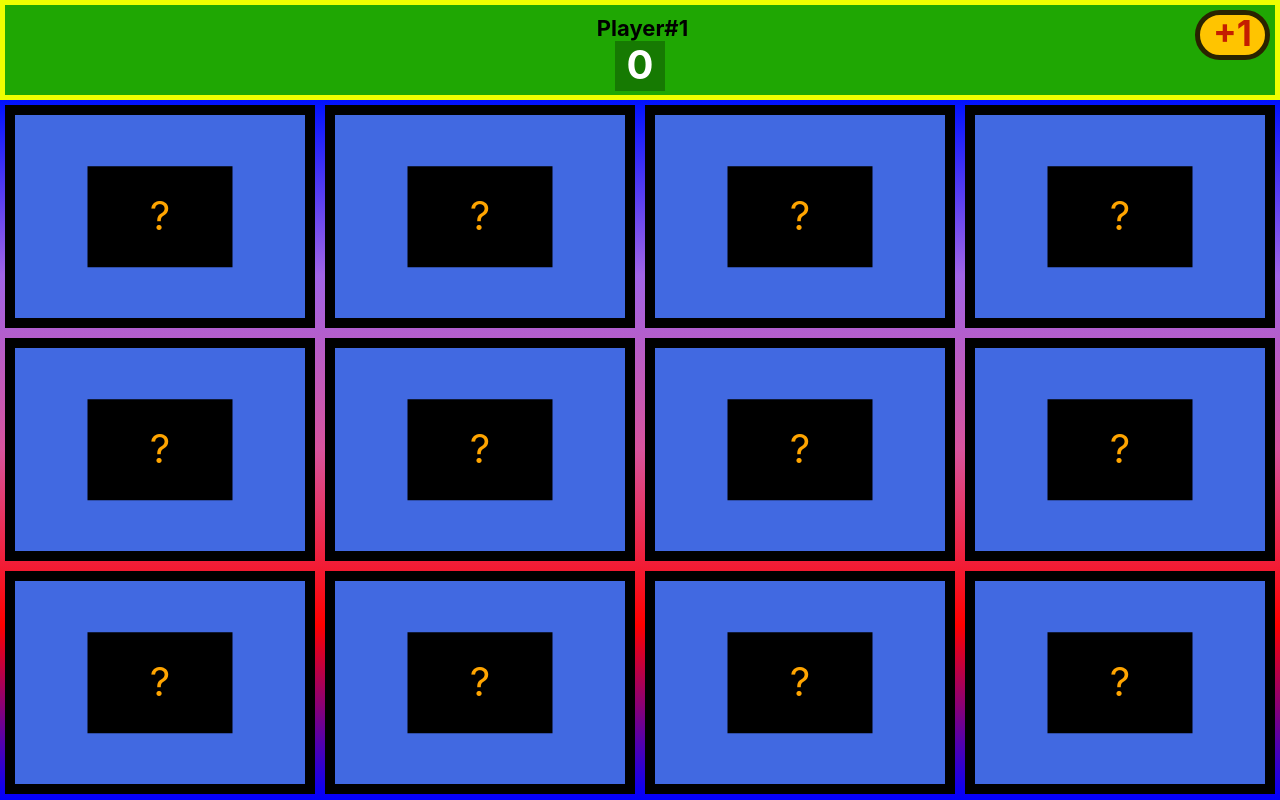
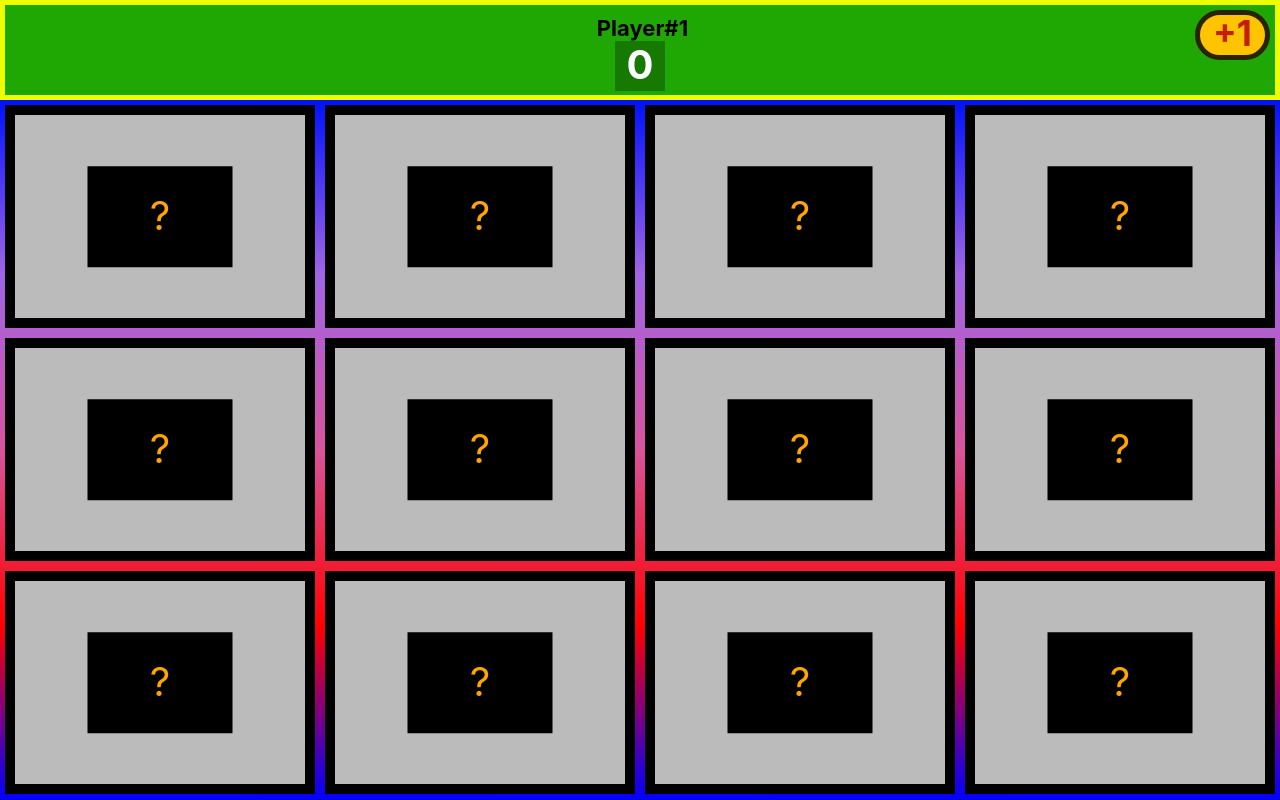
Before and after one commit to lemden/pwagames, a React (Create React App) app: page / in a window 1280 px wide. Built offline with nearby package versions, Linux system fonts and the light colour scheme.

Commit message:
added some animation

```diff
--- a/src/App.tsx
+++ b/src/App.tsx
@@ -14,7 +14,7 @@ const App: React.FC = () => {
           Presentation={CardBoardPresentation}
           cardType="numbers"
           settings={{
-            hideTimeout: 250,
+            hideTimeout: 2000,
           }}
       />
     </>
--- a/src/components/cards/Card.styles.css
+++ b/src/components/cards/Card.styles.css
@@ -14,7 +14,12 @@
     width: 100%;
     height: 100%;
     border: solid 10px black;
+    perspective: 1000px;
 }
+.card.selected .card-inner {
+    transform: rotateY(180deg);
+}
+
 .card.removed {
     animation: bubble .5s forwards;
     animation-name: example;
@@ -34,3 +39,26 @@
     justify-content: center;
     font-size: 40px;
 }
+.card-inner {
+  position: relative;
+  width: 100%;
+  height: 100%;
+  text-align: center;
+  transition: transform 0.8s;
+  transform-style: preserve-3d;
+}
+.card-front, .card-back {
+  position: absolute;
+  width: 100%;
+  height: 100%;
+  backface-visibility: hidden;
+}
+.card-front {
+  background-color: #bbb;
+  color: black;
+}
+.card-back {
+  background-color: dodgerblue;
+  color: white;
+  transform: rotateY(180deg);
+}
--- a/src/components/cards/cardGenerators/common.ts
+++ b/src/components/cards/cardGenerators/common.ts
@@ -70,5 +70,5 @@ const getNumberCards = (level: GameLevel): ICardDefinition[] => {
                         cardStyle: getRandomNumberCardStyle(index + 1 + ""),
                         cardType: "numbers",
                     }));
-    return temp.concat(temp); // .sort(() => Math.random() - 0.5);
+    return temp.concat(temp).sort(() => Math.random() - 0.5);
 };
--- a/src/components/cards/styledCards/numberCard.tsx
+++ b/src/components/cards/styledCards/numberCard.tsx
@@ -8,20 +8,42 @@ interface INumberCardProps {
     onCardClick(): void;
 }
 
+const getCardClassName = (selected: boolean, removed: boolean) => {
+    const result: string[] = ["card"];
+    if (removed) {
+        result.push("removed");
+    }
+    if (selected) {
+        result.push("selected");
+    }
+    return result.join(" ");
+};
 
 const NumberCard: React.StatelessComponent<INumberCardProps> = (props: INumberCardProps) => {
     const selectedStyle: React.CSSProperties = {
         backgroundColor: `rgb(${props.cardStyle.color.red},${props.cardStyle.color.green},${props.cardStyle.color.blue})`
-    }
+    };
     return (
-        <div className={`card ${props.removed ? "removed" : ""}` }
-                onClick={props.onCardClick}
-                style={props.selected ? selectedStyle : {}}>
-            {props.selected
-                && <span className={"text"}>{props.cardStyle.text}</span>}
-            {!props.selected
-                && <span className={"text"}>?</span>}
+        <div className={getCardClassName(props.selected, props.removed)}
+                onClick={props.onCardClick}>
+            <div className="card-inner">
+                <div className="card-front">
+                    <span className={"text"}>?</span>
+                </div>
+                <div className={"card-back"}
+                    style={selectedStyle}>
+                    <span className={"text"}>{props.cardStyle.text}</span>
+                </div>
+            </div>
         </div>
+        // <div className={getCardClassName(props.removed)}
+        //         onClick={props.onCardClick}
+        //         style={props.selected ? selectedStyle : {}}>
+        //     {props.selected
+        //         && }
+        //     {!props.selected
+        //         &&}
+        // </div>
     );
 };
 
```
